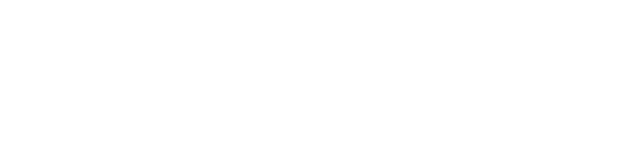
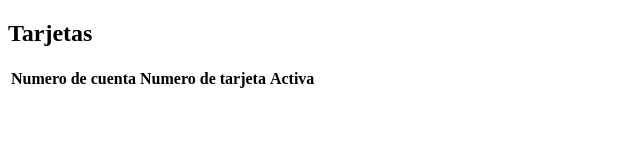
Before and after one commit to NessiTheLakeMonster/PuertoBank, a plain HTML site: page PuertoBank/tarjetas.html in a window 1280 px wide. Shown: the whole page, without its empty margins (0-640 px from the left). Drawn offline with Linux system fonts and the light colour scheme.

Commit message:
se ha creado la pantalla tarjetas

```diff
--- a/PuertoBank/tarjetas.html
+++ b/PuertoBank/tarjetas.html
@@ -8,7 +8,16 @@
     <div id="menu">
 
     </div>
+    <h2>Tarjetas</h2>
+    <table>
+        <tbody>
+        <tr>
+            <th>Numero de cuenta</th>
+            <th>Numero de tarjeta</th>
+            <th>Activa</th>
+        </tr>
+        </tbody>
+    </table>
 
 </body>
-
 </html>
```
